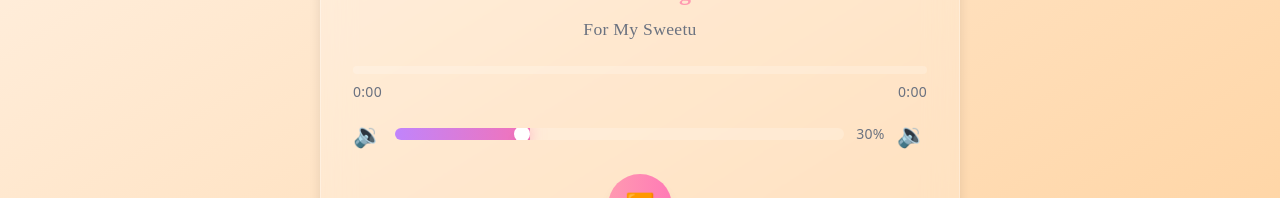
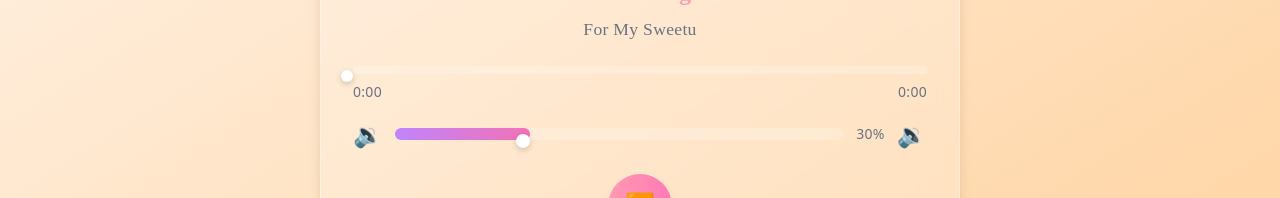
Before and after one commit to smaxiso/for-madam-ji, a React (Vite) app: page / in a window 1280 px wide. Both pictures are taken after a click on the button "Slide 5". Shown: the part 415-613 px from the top of the page. Built offline with nearby package versions, Linux system fonts and the light colour scheme.

Commit message:
Add real-time slider updates with animated 3D lift-up pointer ball effect

```diff
--- a/src/components/slides/MusicPlayerSlide.jsx
+++ b/src/components/slides/MusicPlayerSlide.jsx
@@ -15,6 +15,8 @@ function MusicPlayerSlide({ slide }) {
   const [hasShownModal, setHasShownModal] = useState(false);
   const [isDraggingProgress, setIsDraggingProgress] = useState(false);
   const [isDraggingVolume, setIsDraggingVolume] = useState(false);
+  const [dragProgress, setDragProgress] = useState(0);
+  const [dragVolume, setDragVolume] = useState(0);
 
   // Check if song has ended (reached 44 seconds or duration)
   useEffect(() => {
@@ -37,11 +39,19 @@ function MusicPlayerSlide({ slide }) {
     const rect = e.currentTarget.getBoundingClientRect();
     const x = (e.clientX || e.touches?.[0]?.clientX) - rect.left;
     const percentage = Math.max(0, Math.min(1, x / rect.width));
+
+    if (isDraggingProgress) {
+      setDragProgress(percentage * 100);
+    }
     seek(percentage * duration);
   };
 
   const handleProgressMouseDown = (e) => {
     setIsDraggingProgress(true);
+    const rect = e.currentTarget.getBoundingClientRect();
+    const x = (e.clientX || e.touches?.[0]?.clientX) - rect.left;
+    const percentage = Math.max(0, Math.min(1, x / rect.width));
+    setDragProgress(percentage * 100);
     handleSeek(e);
   };
 
@@ -57,6 +67,10 @@ function MusicPlayerSlide({ slide }) {
 
   const handleProgressTouchStart = (e) => {
     setIsDraggingProgress(true);
+    const rect = e.currentTarget.getBoundingClientRect();
+    const x = (e.clientX || e.touches?.[0]?.clientX) - rect.left;
+    const percentage = Math.max(0, Math.min(1, x / rect.width));
+    setDragProgress(percentage * 100);
     handleSeek(e);
   };
 
@@ -90,11 +104,19 @@ function MusicPlayerSlide({ slide }) {
     const rect = e.currentTarget.getBoundingClientRect();
     const x = (e.clientX || e.touches?.[0]?.clientX) - rect.left;
     const percentage = Math.max(0, Math.min(1, x / rect.width));
+
+    if (isDraggingVolume) {
+      setDragVolume(percentage * 100);
+    }
     setVolume(percentage);
   };
 
   const handleVolumeMouseDown = (e) => {
     setIsDraggingVolume(true);
+    const rect = e.currentTarget.getBoundingClientRect();
+    const x = (e.clientX || e.touches?.[0]?.clientX) - rect.left;
+    const percentage = Math.max(0, Math.min(1, x / rect.width));
+    setDragVolume(percentage * 100);
     handleVolumeChange(e);
   };
 
@@ -110,6 +132,10 @@ function MusicPlayerSlide({ slide }) {
 
   const handleVolumeTouchStart = (e) => {
     setIsDraggingVolume(true);
+    const rect = e.currentTarget.getBoundingClientRect();
+    const x = (e.clientX || e.touches?.[0]?.clientX) - rect.left;
+    const percentage = Math.max(0, Math.min(1, x / rect.width));
+    setDragVolume(percentage * 100);
     handleVolumeChange(e);
   };
 
@@ -183,19 +209,40 @@ function MusicPlayerSlide({ slide }) {
         {/* Progress Bar */}
         <div className="mb-4">
           <div
-            className="w-full h-2 bg-white/20 rounded-full cursor-pointer overflow-hidden select-none"
+            className="w-full h-2 bg-white/20 rounded-full cursor-pointer overflow-visible select-none relative"
             onClick={handleSeek}
             onMouseDown={handleProgressMouseDown}
             onTouchStart={handleProgressTouchStart}
           >
             <motion.div
-              className="h-full bg-gradient-to-r from-blush to-soft-rose pointer-events-none"
-              style={{ width: `${progress}%` }}
-              transition={{ duration: 0.1 }}
-            />
+              className="h-full bg-gradient-to-r from-blush to-soft-rose pointer-events-none rounded-full relative"
+              style={{ width: `${isDraggingProgress ? dragProgress : progress}%` }}
+              transition={{ duration: isDraggingProgress ? 0 : 0.1 }}
+            >
+              {/* Animated white pointer ball */}
+              <motion.div
+                className="absolute right-0 top-1/2 -translate-y-1/2 bg-white rounded-full shadow-lg pointer-events-none"
+                animate={{
+                  width: isDraggingProgress ? 16 : 12,
+                  height: isDraggingProgress ? 16 : 12,
+                  y: isDraggingProgress ? -8 : 0,
+                  scale: isDraggingProgress ? 1.2 : 1,
+                }}
+                transition={{
+                  type: 'spring',
+                  stiffness: 400,
+                  damping: 25
+                }}
+                style={{
+                  boxShadow: isDraggingProgress
+                    ? '0 4px 12px rgba(255, 122, 182, 0.6), 0 0 20px rgba(255, 154, 177, 0.4)'
+                    : '0 2px 6px rgba(0, 0, 0, 0.2)'
+                }}
+              />
+            </motion.div>
           </div>
           <div className="flex justify-between text-sm text-muted-grey mt-2">
-            <span>{formatTime(currentTime)}</span>
+            <span>{formatTime(isDraggingProgress ? (dragProgress / 100) * duration : currentTime)}</span>
             <span>{formatTime(duration)}</span>
           </div>
         </div>
@@ -206,31 +253,41 @@ function MusicPlayerSlide({ slide }) {
             <span className="text-2xl">🔉</span>
             <div className="flex-1">
               <div
-                className="w-full h-3 bg-white/20 rounded-full cursor-pointer overflow-hidden relative group select-none"
+                className="w-full h-3 bg-white/20 rounded-full cursor-pointer overflow-visible relative group select-none"
                 onClick={handleVolumeChange}
                 onMouseDown={handleVolumeMouseDown}
                 onTouchStart={handleVolumeTouchStart}
               >
                 <motion.div
-                  className="h-full bg-gradient-to-r from-purple-400 to-pink-400 relative pointer-events-none"
-                  style={{ width: `${volumePercent}%` }}
-                  initial={{ boxShadow: '0 0 10px rgba(255, 122, 182, 0.5)' }}
-                  animate={{
-                    boxShadow: '0 0 15px rgba(255, 122, 182, 0.6)',
-                  }}
-                  transition={{
-                    duration: 0.3,
-                  }}
+                  className="h-full bg-gradient-to-r from-purple-400 to-pink-400 relative pointer-events-none rounded-full"
+                  style={{ width: `${isDraggingVolume ? dragVolume : volumePercent}%` }}
+                  transition={{ duration: isDraggingVolume ? 0 : 0.1 }}
                 >
-                  {/* Glowing indicator */}
-                  <div
-                    className="absolute right-0 top-1/2 -translate-y-1/2 w-4 h-4 bg-white rounded-full shadow-lg"
+                  {/* Animated white pointer ball */}
+                  <motion.div
+                    className="absolute right-0 top-1/2 -translate-y-1/2 bg-white rounded-full shadow-lg pointer-events-none"
+                    animate={{
+                      width: isDraggingVolume ? 18 : 14,
+                      height: isDraggingVolume ? 18 : 14,
+                      y: isDraggingVolume ? -6 : 0,
+                      scale: isDraggingVolume ? 1.2 : 1,
+                    }}
+                    transition={{
+                      type: 'spring',
+                      stiffness: 400,
+                      damping: 25
+                    }}
+                    style={{
+                      boxShadow: isDraggingVolume
+                        ? '0 4px 12px rgba(147, 112, 219, 0.6), 0 0 20px rgba(255, 154, 177, 0.4)'
+                        : '0 2px 6px rgba(0, 0, 0, 0.2)'
+                    }}
                   />
                 </motion.div>
               </div>
             </div>
             <span className="text-sm text-muted-grey min-w-[3ch]">
-              {Math.round(volumePercent)}%
+              {Math.round(isDraggingVolume ? dragVolume : volumePercent)}%
             </span>
             <span className="text-2xl">{currentVolume > 0.5 ? '🔊' : currentVolume > 0 ? '🔉' : '🔇'}</span>
           </div>
```
